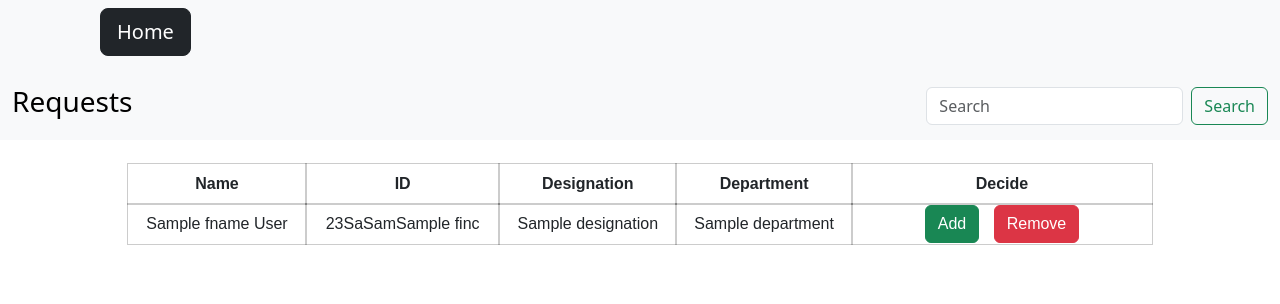
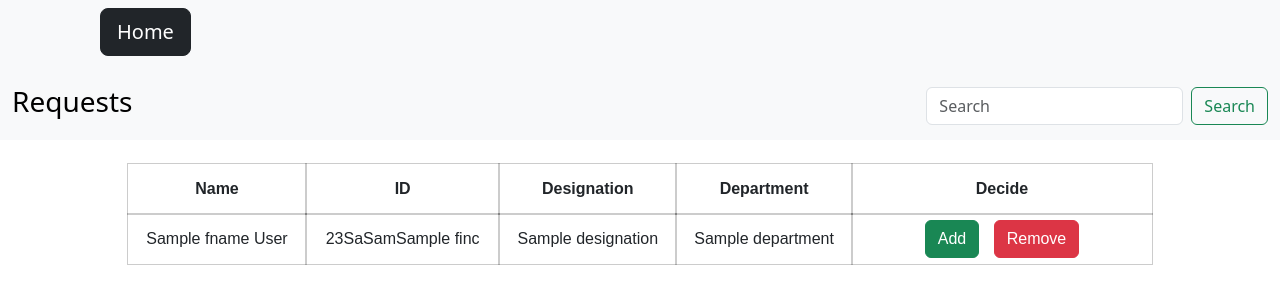
Before and after one commit to venkata1509/Attendance-Management-System, a Flask app: page /requestshandle in a window 1280 px wide. Shown: the top 304 px of the page. Run offline with Flask 3, Linux system fonts and the light colour scheme; a database or web service that is not in the repository returns one stand-in record (values such as "Sample title").

Commit message:
Update requests.html

```diff
--- a/templates/requests.html
+++ b/templates/requests.html
@@ -11,7 +11,7 @@
         box-decoration-break: clone;
         max-width: 500px;
         margin: auto;
-        height: 40px;
+        height: 50px;
         text-align: center;
         font-family: arial;
       }
```
